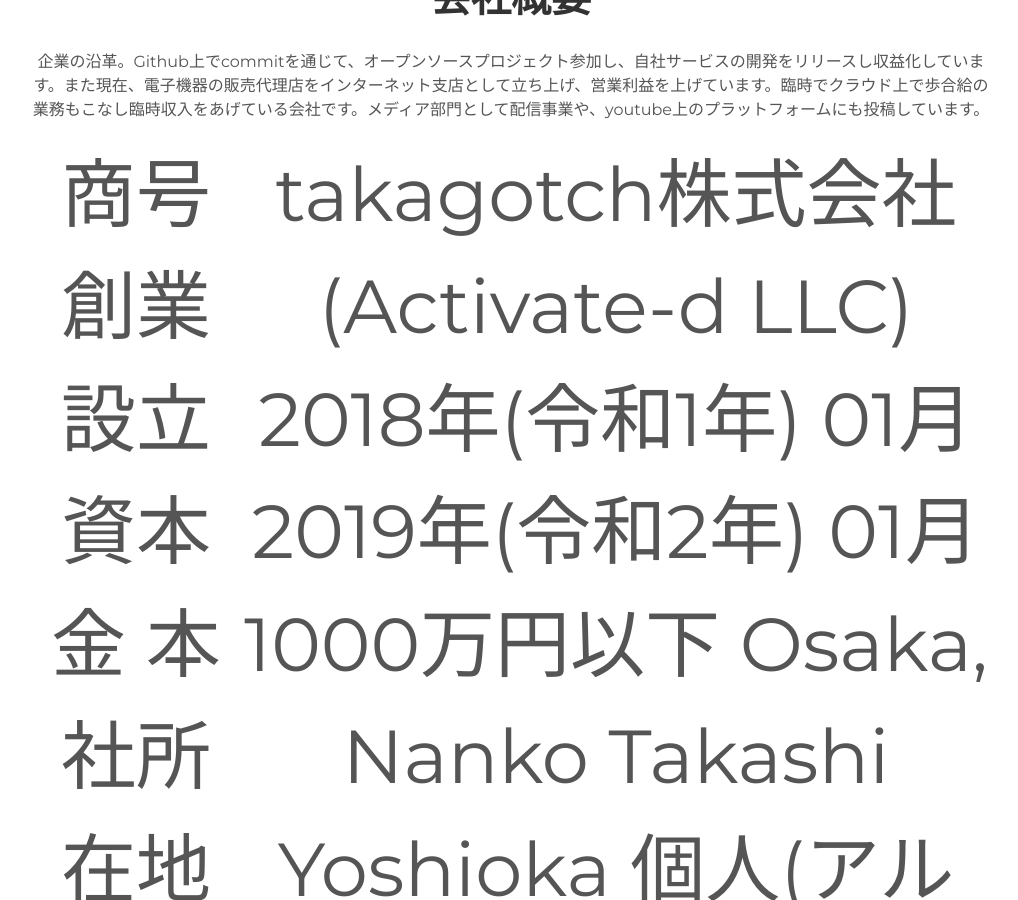
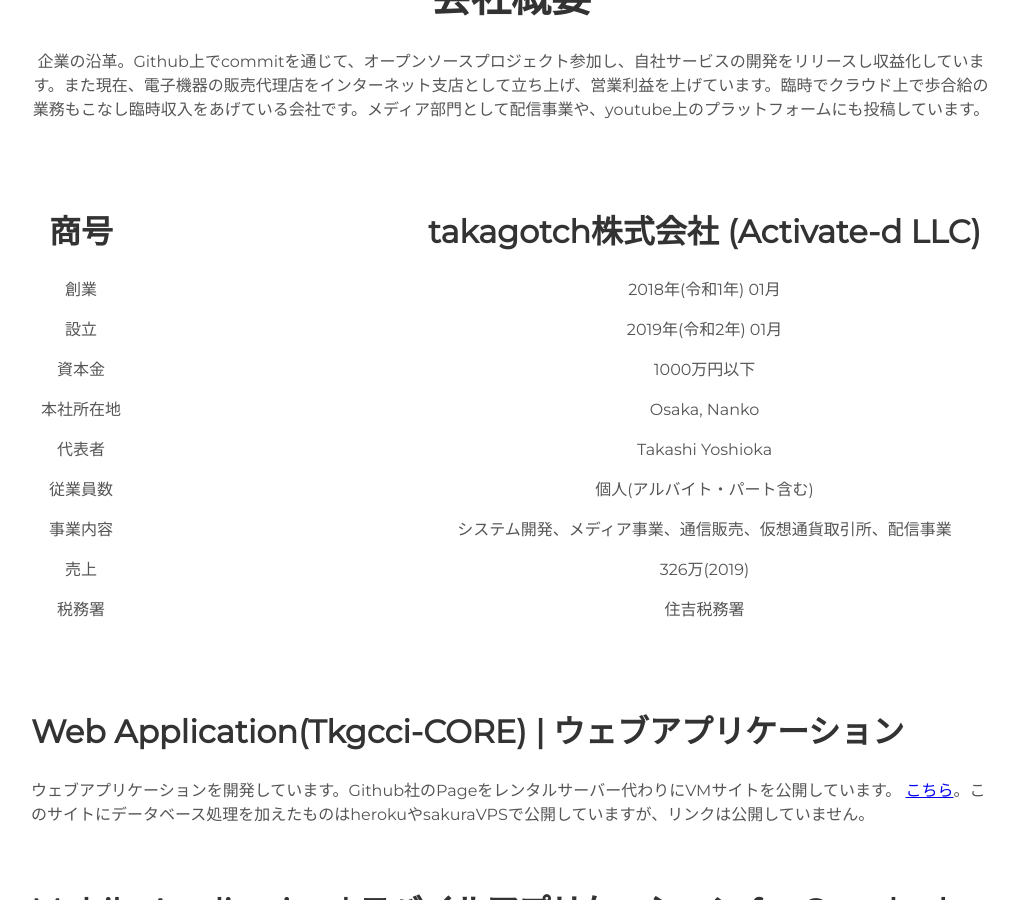
Before and after one commit to takagotch/page351, a Jekyll site: the page built from index.html, in a window 1280 px wide and 900 px high, scrolled down 1007 px. Shown: the whole window, without its empty margins (129-1147 px from the left). Built offline with Jekyll 4.4.1, drawn with Linux system fonts in a browser that asks for light colours; part of the change alters nothing that is shown; some of the changed text lies outside the part shown.

Commit message:
Update about.html

```diff
--- a/_includes/about.html
+++ b/_includes/about.html
@@ -6,40 +6,52 @@
 
   <div class="user">
 
-    <div class="table">
-      <th>商号</th>
+    <div class="tech">
+      <h2>商号</h2>
      <!--
       <i class="devicon-html5-plain-wordmark"></i>
       <i class="devicon-bootstrap-plain-wordmark colored"></i>
       <i class="devicon-sass-original colored"></i>
       -->
-      <td>創業</td>
-      <td>設立</td>
-      <td>資本金</td>
-      <td>本社所在地</td>
-      <td>代表者	</td>
-      <td>従業員数	</td>
-      <td>事業内容	</td>
-      <td>売上</td>
-      <td>税務署</td>
+      <p>創業</p>
+      <p>設立</p>
+      <p>資本金</p>
+      <p>本社所在地</p>
+      <p>代表者	</p>
+      <p>従業員数	</p>
+      <p>事業内容	</p>
+      <p>売上</p>
+      <p>税務署</p>
     </div>
-    <div class="table">
-      <th>takagotch株式会社 (Activate-d LLC)</th>
+    <div class="tech">
+      <h2>takagotch株式会社 (Activate-d LLC)</h2>
       <!--
       <i class="devicon-javascript-plain colored"></i>
       <i class="devicon-react-original-wordmark colored"></i>
       <i class="devicon-nodejs-plain-wordmark"></i>
       -->
-      <td>2018年(令和1年) 01月</td>
-      <td>2019年(令和2年) 01月</td>
-      <td>1000万円以下</td>
-      <td>Osaka, Nanko</td>
-      <td>Takashi Yoshioka</td>
-      <td>個人(アルバイト・パート含む)</td>
-      <td>システム開発、メディア事業、通信販売、仮想通貨取引所、配信事業	</td>
-      <td>326万(2019)</td>
-      <td>住吉税務署</td>
+      <p>2018年(令和1年) 01月</p>
+      <p>2019年(令和2年) 01月</p>
+      <p>1000万円以下</p>
+      <p>Osaka, Nanko</p>
+      <p>Takashi Yoshioka</p>
+      <p>個人(アルバイト・パート含む)</p>
+      <p>システム開発、メディア事業、通信販売、仮想通貨取引所、配信事業	</p>
+      <p>326万(2019)</p>
+      <p>住吉税務署</p>
     </div>
+
+
+   <!--
+    <div class="tech">
+      <h2>Tools</h2>
+      <i class="devicon-git-plain"></i>
+      <i class="devicon-gulp-plain colored"></i>
+      <i class="devicon-atom-original-wordmark"></i>
+      <p>Mumblecore hexagon kombucha, pitchfork four loko raclette intelligentsia master cleanse.
+        Vinyl XOXO lumbersexual</p>
+    </div>
+    -->
 
   </div>
 
```
